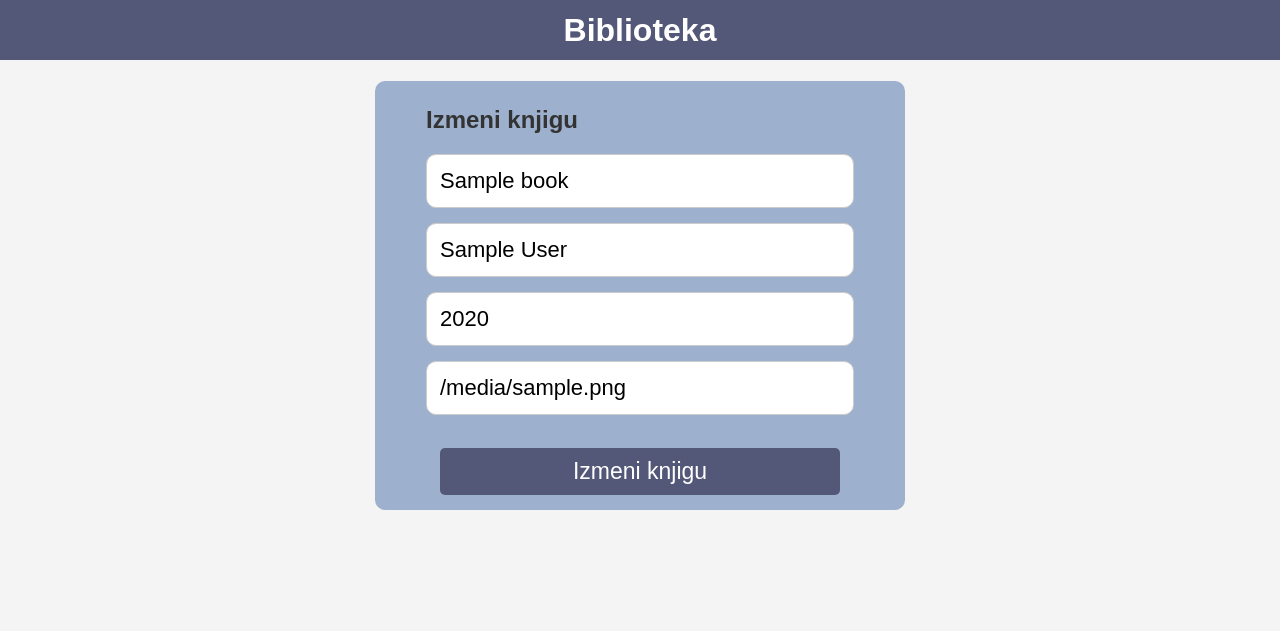
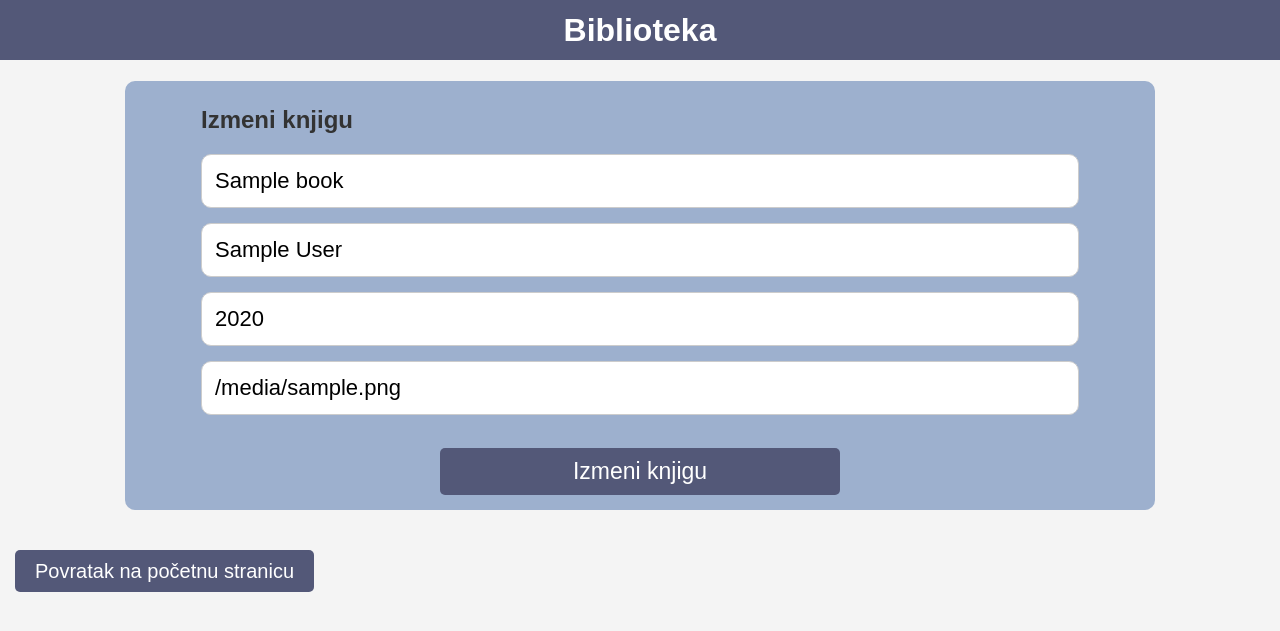
Before and after one commit to pavlovicc2302/Bookstore-app-with-Python, a Flask app: template templates/updateBook.html in a window 1280 px wide. Shown: the top 631 px of the page. Run offline with Flask 3, Linux system fonts and the light colour scheme; the template is opened without the code that fills it: most values are stand-ins (such as "Sample title", 1, 10 or a date in 2020); some libraries are stand-ins or nearby versions.

Commit message:
Sitne izmene u izgledu

```diff
--- a/main.py
+++ b/main.py
@@ -74,7 +74,7 @@ def get_book_from_database(book_id):
         return None
 
 # Ruta za prikaz forme za azuriranje knjige
-@app.route("/info/<book_id>", methods=["GET"])
+@app.route("/update-info/<book_id>", methods=["GET"])
 def update_book_form(book_id):
 
     book = get_book_from_database(book_id)
--- a/static/style/style.css
+++ b/static/style/style.css
@@ -57,14 +57,22 @@ h1 {
 }
 
 .update-button{
+    font-size: 18px;
+    font-weight: bold;
     padding: 10px 10px;
     border: none;
     background-color: #787fab;
     color: #fff;
-    border-radius: 5px;
+    border-radius: 10px;
     cursor: pointer;
-    font-size: 15px;
-    width: 160px;}
+    width: 160px;
+    transition: background-color 0.3s ease;
+
+}
+
+.update-button:hover {
+    background-color: #3f425b;
+}
 
 .div-form {
     background-color: #9db0ce;
@@ -75,7 +83,7 @@ h1 {
     display: flex;
     justify-content: center;
     align-items: center;
-    max-width: 500px;
+    max-width: 1000px;
     margin: 0 auto;
     margin-bottom: 50px;
 }
@@ -92,7 +100,7 @@ h1 {
 
 .form-input {
     padding: 13px;
-    width: 400px;
+    width: 850px;
     margin: 15px auto;
     border: 1px solid #ccc;
     border-radius: 10px;
@@ -116,3 +124,18 @@ h1 {
 .form-button:hover {
     background-color: #3f425b;
 }
+
+.return-btn {
+    font-size: 20px;
+    margin-left: 15px;
+    padding: 10px 20px;
+    background-color: #535878;
+    color: #fff;
+    text-decoration: none;
+    border-radius: 5px;
+    transition: background-color 0.3s ease;
+}
+
+.return-btn:hover {
+    background-color: #3f425b;
+}
--- a/templates/books.html
+++ b/templates/books.html
@@ -23,7 +23,7 @@
           <p class="book-publishYear">
             <strong>Objavljeno:</strong> {{ book[3] }}
           </p>
-          <a href="/info/{{ book[0] }}"> <button class="update-button"> Azuriraj</button></a>
+          <a href="/update-info/{{ book[0] }}"> <button class="update-button"> Ažuriraj</button></a>
 
         </div>
       </div>
--- a/templates/updateBook.html
+++ b/templates/updateBook.html
@@ -47,5 +47,7 @@
         <button type="submit" class="form-button">Izmeni knjigu</button>
       </form>
     </div>
+    <a href="/" class="return-btn">Povratak na početnu stranicu</a>
+
   </body>
 </html>
```
Also changed, not shown: static/style/success.css (+18 -15 lines).
